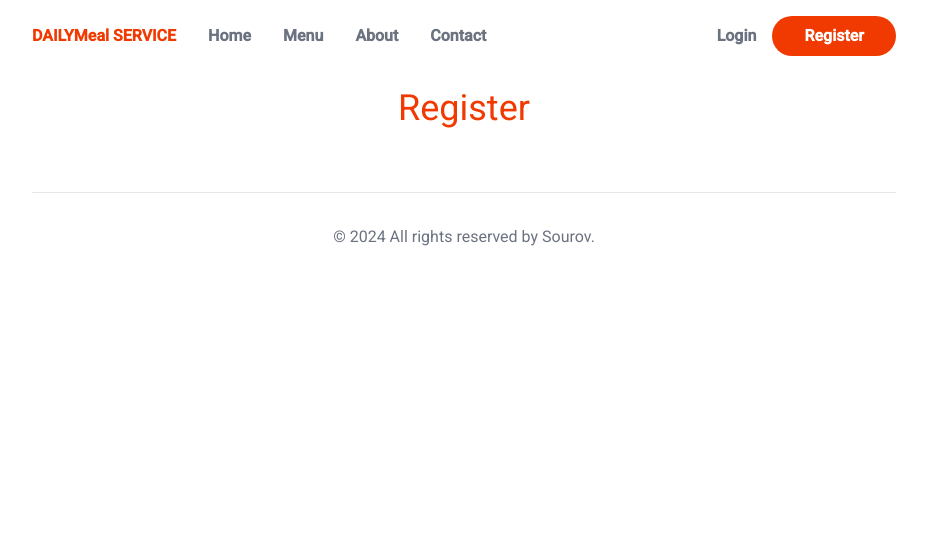
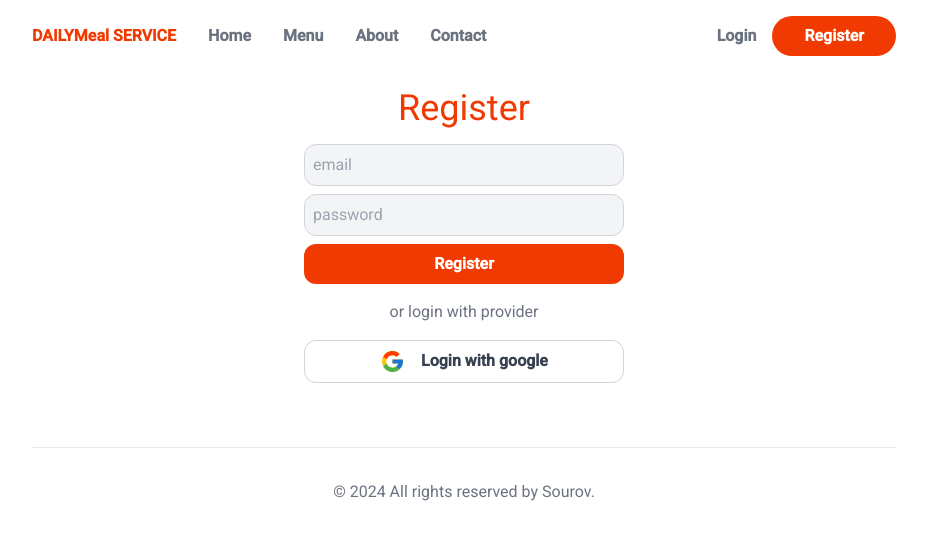
Before and after one commit to EmnAsPW/Food-Ordering-App, a Next.js app: page /register in a window 1280 px wide. Shown: the top 540 px of the page, without its empty margins (176-1103 px from the left). Built offline with nearby package versions, Linux system fonts and the light colour scheme.

Commit message:
registration almost done

```diff
--- a/package.json
+++ b/package.json
@@ -9,7 +9,9 @@
     "lint": "next lint"
   },
   "dependencies": {
-    "next": "14.1.1",
+    "mongoose": "^8.2.1",
+    "next": "^14.1.2",
+    "next-auth": "^4.24.6",
     "react": "^18",
     "react-dom": "^18",
     "react-icons": "^5.0.1"
--- /dev/null
+++ b/src/app/api/auth/[...nextauth]/route.js
@@ -0,0 +1,34 @@
+import NextAuth from "next-auth";
+import CredentialsProvider from "next-auth/providers/credentials";
+
+const handler = NextAuth({
+  providers: [
+    CredentialsProvider({
+      name: "Credentials",
+      credentials: {
+        username: {
+          label: "Email",
+          type: "email",
+          placeholder: "test@example.com",
+        },
+        password: { label: "Password", type: "password" },
+      },
+      async authorize(credentials, req) {
+        // Add logic here to look up the user from the credentials supplied
+        const user = { id: "1", name: "J Smith", email: "jsmith@example.com" };
+
+        if (user) {
+          // Any object returned will be saved in `user` property of the JWT
+          return user;
+        } else {
+          // If you return null then an error will be displayed advising the user to check their details.
+          return null;
+
+          // You can also Reject this callback with an Error thus the user will be sent to the error page with the error message as a query parameter
+        }
+      },
+    }),
+  ],
+});
+
+export { handler as GET, handler as POST };
--- /dev/null
+++ b/src/app/api/register/route.js
@@ -0,0 +1,10 @@
+import { User } from "../../../app/models/user";
+import mongoose from "mongoose";
+
+export async function POST(req) {
+  const body = await req.json();
+  mongoose.connect(process.env.MONGO_URL);
+  const createdUser = await User.create(body);
+
+  return Response.json(createdUser);
+}
--- a/src/app/globals.css
+++ b/src/app/globals.css
@@ -6,3 +6,19 @@ section.hero {
   @apply grid;
   grid-template-columns: 0.4fr 0.6fr;
 }
+
+input[type="email"],
+input[type="password"],
+input[type="text"] {
+  @apply block w-full my-2 rounded-xl;
+  @apply border p-2 border-gray-300 bg-gray-100;
+}
+
+button {
+  @apply block w-full text-gray-700 font-semibold;
+  @apply border border-gray-300 rounded-xl px-6 py-2;
+}
+button[type="submit"],
+.submit {
+  @apply border-0 bg-primary text-white;
+}
--- a/src/app/layout.js
+++ b/src/app/layout.js
@@ -1,6 +1,7 @@
 import { Roboto } from "next/font/google";
 import "./globals.css";
-import Header from "@/components/layout/Header";
+import HeaderCustom from "../components/layout/HeaderCustom";
+// import Header from "./components/layout/Header";
 
 const roboto = Roboto({ subsets: ["latin"], weight: ["300", "400", "500"] });
 
@@ -14,7 +15,7 @@ export default function RootLayout({ children }) {
     <html lang="en">
       <body className={roboto.className}>
         <main className="max-w-4xl mx-auto p-4">
-          <Header />
+          <HeaderCustom />
           {children}
           <footer className="border-t p-8 text-center text-gray-500 mt-16">
             &copy; 2024 All rights reserved by Sourov.
--- /dev/null
+++ b/src/app/models/user.js
@@ -0,0 +1,20 @@
+import { Schema, model, models } from "mongoose";
+
+const UserSchema = new Schema(
+  {
+    email: { type: String, required: true, unique: true },
+    password: {
+      type: String,
+      required: true,
+      validate: (pass) => {
+        if (!pass?.length || pass.length < 5) {
+          new Error("Password must be at least 5 character");
+          return false;
+        }
+      },
+    },
+  },
+  { timestamps: true }
+);
+
+export const User = models?.User || model("User", UserSchema);
--- a/src/app/register/page.js
+++ b/src/app/register/page.js
@@ -1,7 +1,44 @@
+"use client";
+
+import { useState } from "react";
+import { FcGoogle } from "react-icons/fc";
+
 export default function RegisterPage() {
+  const [email, setEmail] = useState("");
+  const [password, setPassword] = useState("");
+  function handleFormSubmit(ev) {
+    ev.preventDefault();
+    fetch("/api/register", {
+      method: "POST",
+      body: JSON.stringify({ email, password }),
+      headers: { "Content-Type": "application/json" },
+    });
+  }
   return (
     <section className="mt-8">
-      <h1 className="text-center text-primary text-4xl ">Register</h1>
+      <h1 className="text-center text-primary text-4xl mb-4">Register</h1>
+      <form className=" block max-w-xs mx-auto" onSubmit={handleFormSubmit}>
+        <input
+          type="email"
+          placeholder="email"
+          value={email}
+          onChange={(ev) => setEmail(ev.target.value)}
+        />
+        <input
+          type="password"
+          placeholder="password"
+          value={password}
+          onChange={(ev) => setPassword(ev.target.value)}
+        />
+        <button type="submit">Register</button>
+        <div className="my-4 text-center text-gray-500">
+          or login with provider
+        </div>
+        <button className="flex gap-4 justify-center">
+          <FcGoogle fontSize={"25px"} />
+          Login with google
+        </button>
+      </form>
     </section>
   );
 }
--- a/src/components/layout/Header.js
+++ b/src/components/layout/HeaderCustom.js
@@ -1,6 +1,6 @@
 import Link from "next/link";
 
-export default function Header() {
+const HeaderCustom = () => {
   return (
     <header className="flex items-center justify-between">
       <nav className="flex items-center gap-8 text-gray-500 font-semibold">
@@ -23,4 +23,6 @@ export default function Header() {
       </nav>
     </header>
   );
-}
+};
+
+export default HeaderCustom;
```
Also changed, not shown: src/app/page.js (+4 -4 lines), 2 other files (tests, documents, lock files or other folders).
